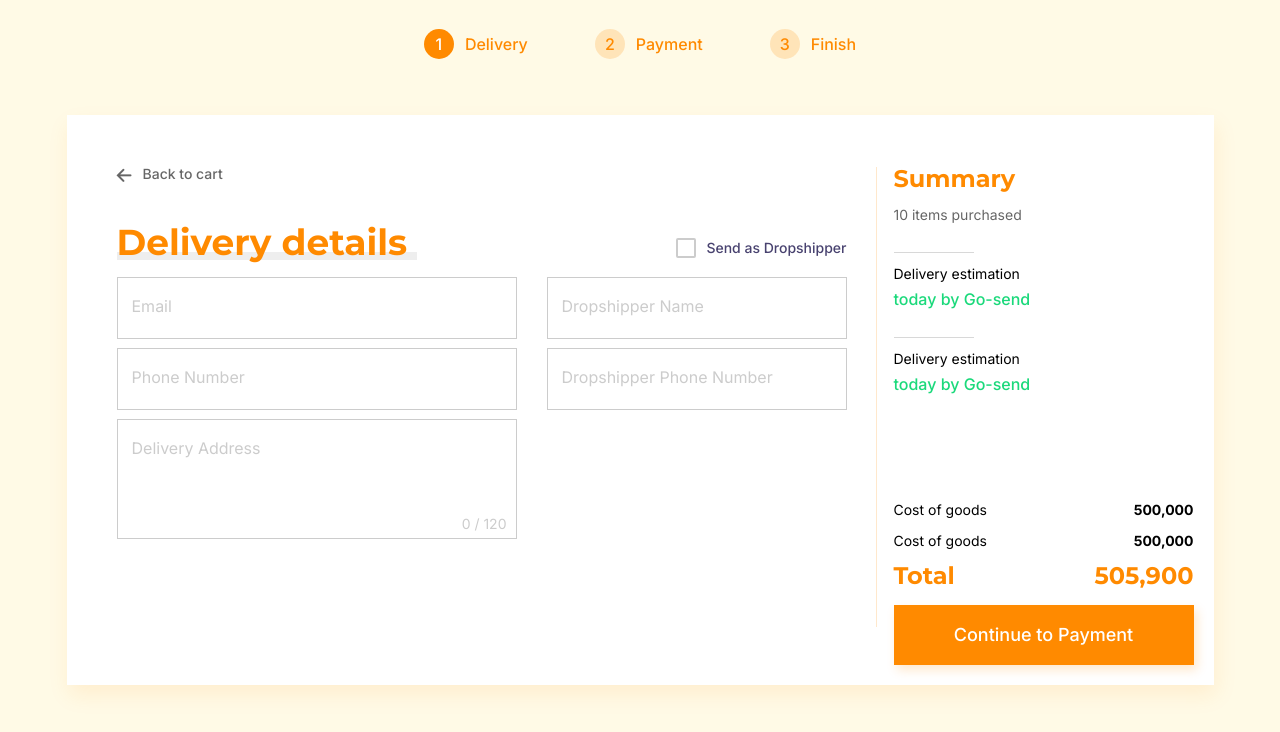
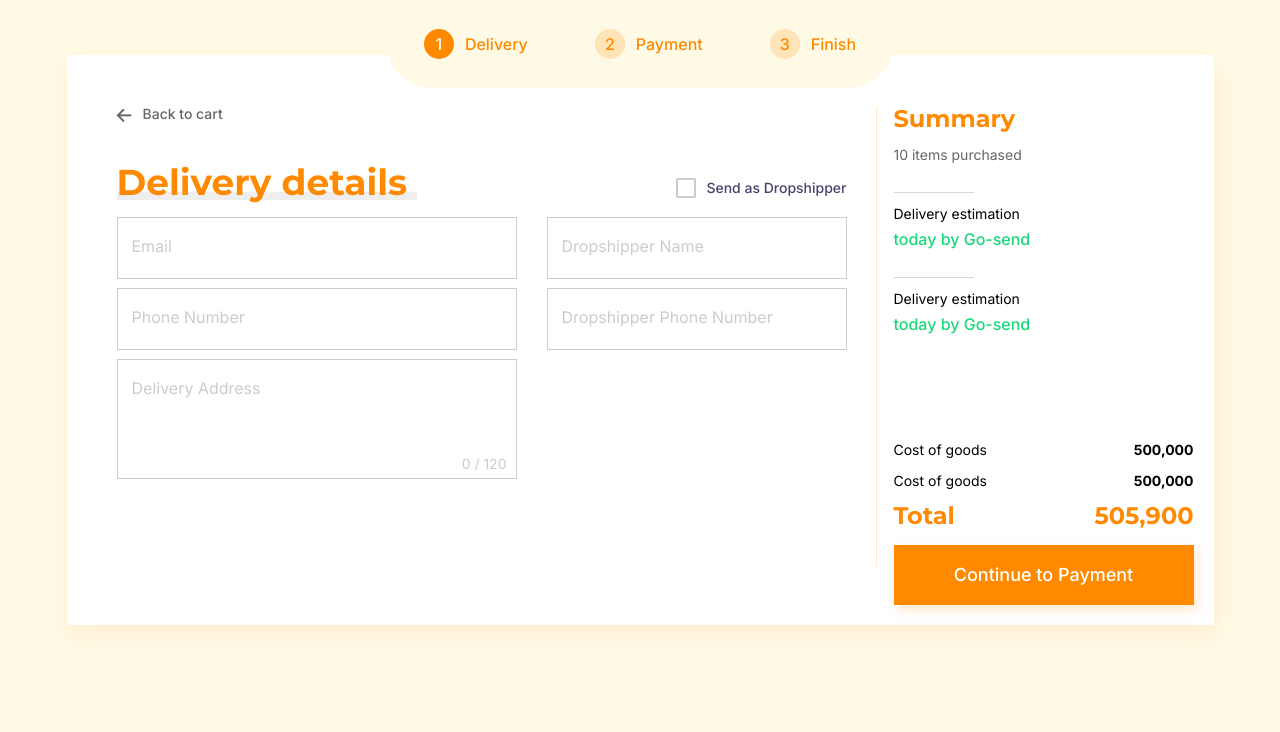
Before and after one commit to mahaldi/jakmall-technical-test, a Vue app: page /payment in a window 1280 px wide. Shown: the top 732 px of the page. Built offline with nearby package versions, Linux system fonts and the light colour scheme.

Commit message:
fix payment box styling

```diff
--- a/src/views/payment/style.scss
+++ b/src/views/payment/style.scss
@@ -2,6 +2,7 @@
     $self: &;
     min-width: 100vw;
     min-height: 100vh;
+    padding-top: 55px;
     background-color: $primary;
     &__stepper-section {
         width: fit-content;
@@ -12,11 +13,6 @@
         margin: auto;
     }
     &__box {
-        position: absolute;
-        top: 0;
-        left: 0;
-        right: 0;
-        bottom: 0;
         display: flex;
         background-color: $white;
         width: fit-content;
```
